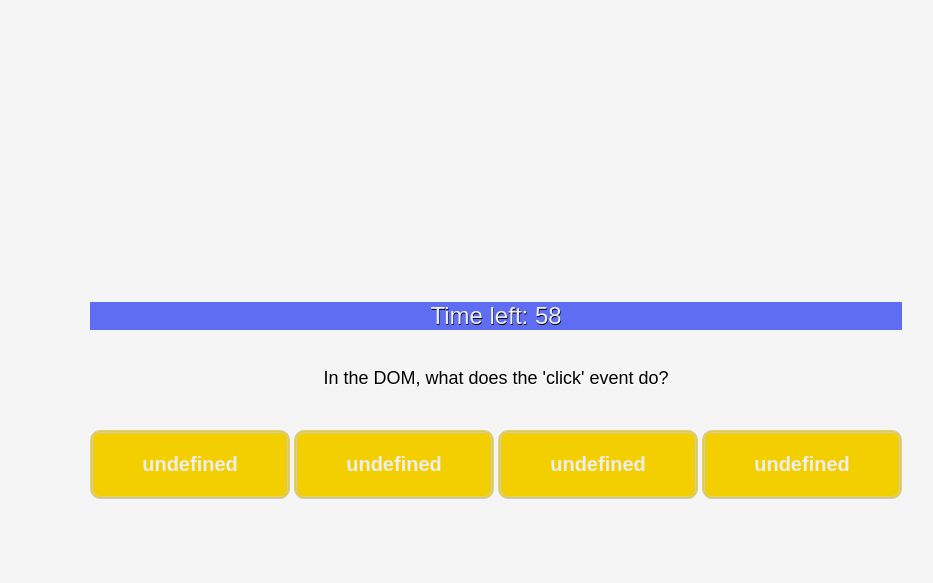
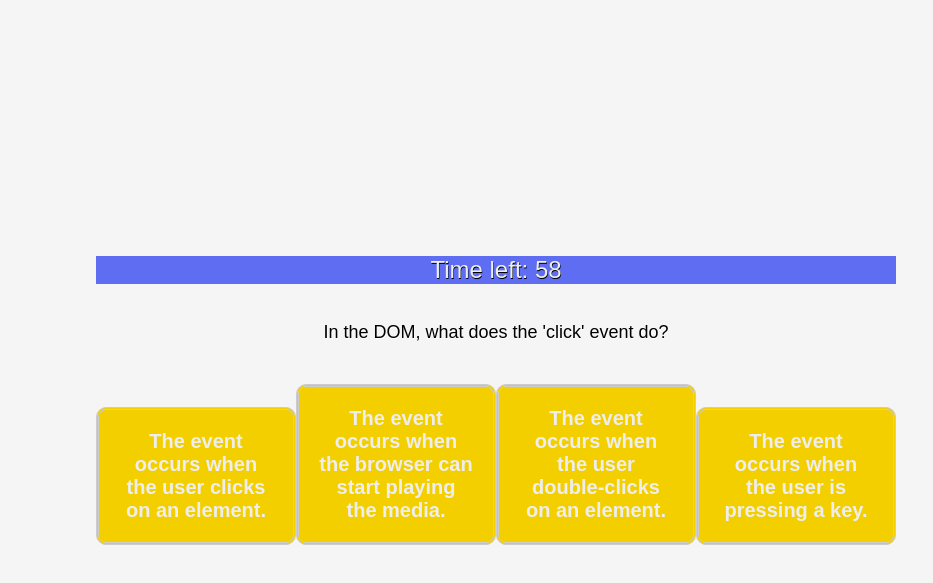
Before and after one commit to mnilou/javascript-quiz, a plain HTML site: page Working Docs/index2.html in a window 1280 px wide. Both pictures are taken after a click on the button "Start". Shown: the part 123-706 px from the top of the page, without its empty margins (104-1037 px from the left). Drawn offline with nearby package versions, Linux system fonts and the light colour scheme.

Commit message:
question array update

```diff
--- a/Working Docs/index2.html
+++ b/Working Docs/index2.html
@@ -33,10 +33,7 @@
       <div id="quiz">
         <div id="timer">Time left:</div>
         <div id="questions"><p>Questions Placeholder</p></div>
-        <button id="a" onclick="checkAnswer('a')">A</button>
-        <button id="b" onclick="checkAnswer('b')">B</button>
-        <button id="c" onclick="checkAnswer('c')">C</button>
-        <button id="d" onclick="checkAnswer('d')">D</button>
+      <div id="button-box"> </div>
         <div id="result"></div>
       </div>
       <!-- The game is over once the timer is done or all the questions are answered. User inputs initials. -->
--- a/Working Docs/quiz.js
+++ b/Working Docs/quiz.js
@@ -3,10 +3,7 @@ var quizMain = document.getElementById("quiz");
 var questionsEl = document.getElementById("questions");
 var startQuizDiv = document.getElementById("startpage");
 var startQuizButton = document.getElementById("startbtn");
-var buttonA = document.getElementById("a");
-var buttonB = document.getElementById("b");
-var buttonC = document.getElementById("c");
-var buttonD = document.getElementById("d");
+var buttonBox = document.getElementById("button-box");
 var timerEl = document.getElementById("timer");
 var highScoreCon = document.getElementById("highscoreContainer");
 var highScoreDiv = document.getElementById("high-scorePage");
@@ -23,75 +20,68 @@ var gameOverDiv = document.getElementById("gameover");
 var quizQuestions = [
   {
     question: "In the DOM, what does the 'click' event do?",
-    answers: {
-      a: "The event occurs when the user clicks on an element.",
-      b: "The event occurs when the browser can start playing the media.",
-      c: "The event occurs when the user double-clicks on an element.",
-      d: "The event occurs when the user is pressing a key.",
-    },
-    correctAnswer: "a",
+    answers: [
+      "The event occurs when the user clicks on an element.",
+      "The event occurs when the browser can start playing the media.",
+      "The event occurs when the user double-clicks on an element.",
+      "The event occurs when the user is pressing a key.",
+    ],
+    correctAnswer: "The event occurs when the user clicks on an element.",
   },
   {
     question: "What does 'indexOf()' mean?",
-    answers: {
-      a:
-        "Searches the array for an element, starting at the end, and returns its position.",
-      b: "Searches the array for an element and returns it position.",
-      c: "Sorts the elements of an array.",
-      d: "Returns the primitive value of an array.",
-    },
-    correctAnswer: "b",
+    answers: [
+      "Searches the array for an element, starting at the end, and returns its position.",
+      "Searches the array for an element and returns it position.",
+      "Sorts the elements of an array.",
+      "Returns the primitive value of an array.",
+    ],
+    correctAnswer: "Searches the array for an element and returns it position.",
   },
   {
     question: "What is a fixed value called?",
-    answers: {
-      a: "Variable",
-      b: "Object",
-      c: "Literal",
-      d: "String",
-    },
-    correctAnswer: "c",
+    answers: ["Variable", "Object", "Literal", "String"],
+    correctAnswer: "Literal",
   },
   {
     question: "What method is used for debugging code?",
-    answers: {
-      a: "document.getElementById().innerHTML",
-      b: "function ()",
-      c: "console.log",
-      d: "variables",
-    },
-    correctAnswer: "c",
+    answers: [
+      "document.getElementById().innerHTML",
+      "function ()",
+      "console.log",
+      "variables",
+    ],
+    correctAnswer: "console.log",
   },
   {
     question: "What does the 'parseInt' function do?",
-    answers: {
-      a: "parses the object argument to a number",
-      b: "parses an argument",
-      c: "parses a string and returns a floating point number",
-      d: "parses a string and returns an integer",
-    },
-    correctAnswer: "d",
+    answers: [
+      "parses the object argument to a number",
+      "parses an argument",
+      "parses a string and returns a floating point number",
+      "parses a string and returns an integer",
+    ],
+    correctAnswer: "parses a string and returns an integer",
   },
   {
     question: "What is a 'Boolean'?",
-    answers: {
-      a: "a block of code designed to perform a particular task",
-      b:
-        "statement used to perform different actions based on different conditions",
-      c: "function used to store multiple values in a single variable",
-      d: "function to find out if an expression is true or false",
-    },
-    correctAnswer: "d",
+    answers: [
+      "a block of code designed to perform a particular task",
+      "statement used to perform different actions based on different conditions",
+      "function used to store multiple values in a single variable",
+      "function to find out if an expression is true or false",
+    ],
+    correctAnswer: "function to find out if an expression is true or false",
   },
   {
     question: "What is a 'For Loop'?",
-    answers: {
-      a: "loops through a block of code a number of times",
-      b: "loops through the properties of an object",
-      c: "loops through the values of an iterable object",
-      d: "loops through a clock of code while a specified condition is true",
-    },
-    correctAnswer: "a",
+    answers: [
+      "loops through a block of code a number of times",
+      "loops through the properties of an object",
+      "loops through the values of an iterable object",
+      "loops through a clock of code while a specified condition is true",
+    ],
+    correctAnswer: "loops through a block of code a number of times",
   },
 ];
 // quiz and timer variables
@@ -111,13 +101,36 @@ function generateQuizQuestion() {
   }
   var currentQuestion = quizQuestions[currentQuestionIndex];
   questionsEl.innerHTML = "<p>" + currentQuestion.question + "</p>";
-  buttonA.innerHTML = currentQuestion.choiceA;
-  buttonB.innerHTML = currentQuestion.choiceB;
-  buttonC.innerHTML = currentQuestion.choiceC;
-  buttonD.innerHTML = currentQuestion.choiceD;
+
+  buttonBox.innerHTML = "";
+  currentQuestion.answers.forEach(function (answer) {
+    var button = document.createElement("button");
+    button.setAttribute("class", "answer");
+    button.setAttribute("value", answer);
+    button.textContent = answer;
+    button.onclick = questionClick;
+    buttonBox.appendChild(button);
+  });
   console.log(currentQuestion);
 }
-
+function questionClick() {
+  console.log(this.value);
+  if (this.value === quizQuestions[currentQuestionIndex].correctAnswer) {
+    score++;
+    alert("Correct");
+    currentQuestionIndex++;
+    generateQuizQuestion();
+    //display in the results div that the this.value is correct.
+  } else if (
+    this.value !== quizQuestions[currentQuestionIndex].correctAnswer) {
+    alert("Incorrect");
+    currentQuestionIndex++;
+    generateQuizQuestion();
+    //display in the results div that the this.value is wrong.
+  } else {
+    showScore();
+  }
+}
 // Start Quiz function starts the TimeRanges, hides the start button, and displays the first quiz question.
 function startQuiz() {
   gameOverDiv.style.display = "none";
@@ -213,24 +226,6 @@ function replayQuiz() {
 // This function checks the response to each answer
 function checkAnswer(answer) {
   correct = quizQuestions[currentQuestionIndex].correctAnswer;
-
-  if (answer === correct && currentQuestionIndex !== finalQuestionIndex) {
-    score++;
-    alert("Correct");
-    currentQuestionIndex++;
-    generateQuizQuestion();
-    //display in the results div that the answer is correct.
-  } else if (
-    answer !== correct &&
-    currentQuestionIndex !== finalQuestionIndex
-  ) {
-    alert("Incorrect");
-    currentQuestionIndex++;
-    generateQuizQuestion();
-    //display in the results div that the answer is wrong.
-  } else {
-    showScore();
-  }
 }
 
 // This button starts the quiz!
```
